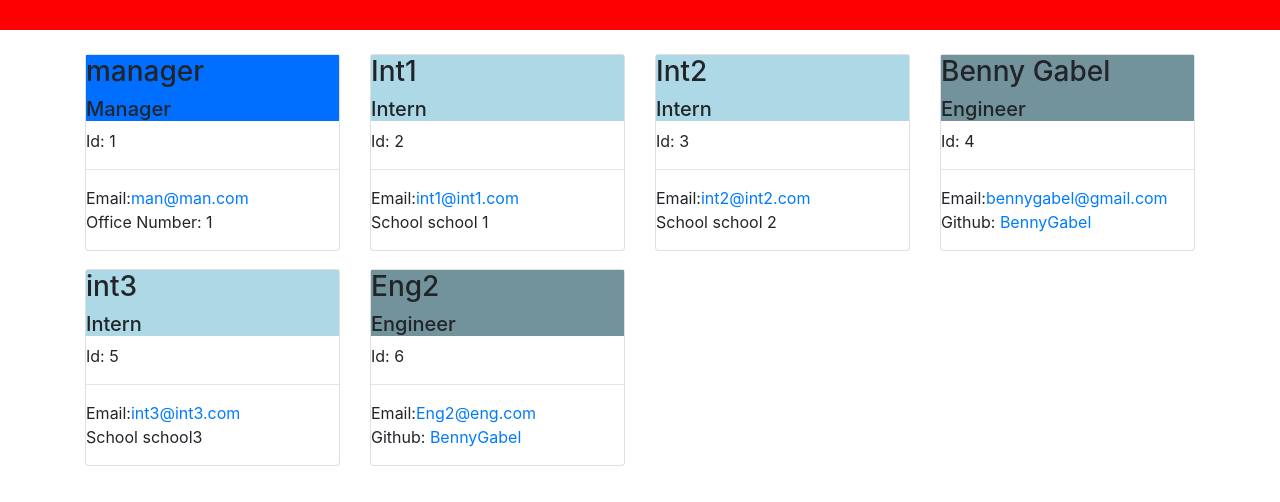
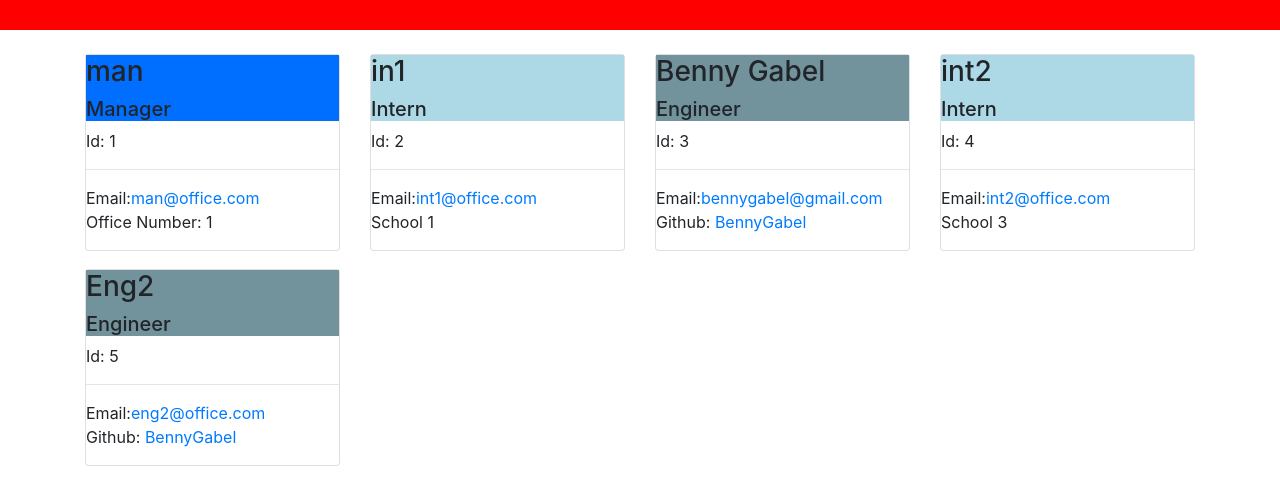
Before and after one commit to BennyGabel/team_generator, a website: page dist/index _ entry order.html in a window 1280 px wide. Shown: the part 70-572 px from the top of the page. Drawn offline with nearby package versions, Linux system fonts and the light colour scheme.

```diff
--- a/dist/index _ entry order.html
+++ b/dist/index _ entry order.html
@@ -23,13 +23,13 @@
                                     <div class="card">
                                         <div class="card-block">
                                             <div class="head-manager">
-                                                <h3>manager</h3>
+                                                <h3>man</h3>
                                                 <h5>Manager</h5>
                                             </div>
 
                                             <p>Id: 1</p>
                                             <hr>
-                                            Email:<a href="mailto:man@man.com">man@man.com</a>
+                                            Email:<a href="mailto:man@office.com">man@office.com</a>
                                             <p>Office Number: 1</p>
 
                                         </div>
@@ -39,27 +39,13 @@
                                     <div class="card">
                                         <div class="card-block">
                                             <div class="head-intern">
-                                                <h3>Int1</h3>
+                                                <h3>in1</h3>
                                                 <h5>Intern</h5>
                                             </div>
                                             <p>Id: 2</p>
                                             <hr>
-                                            Email:<a href="mailto:int1@int1.com">int1@int1.com</a>
-                                            <p>School school 1</p>
-                                        </div>
-                                    </div>
-                                </div>
-                                <div class="col-md-6 col-lg-3">
-                                    <div class="card">
-                                        <div class="card-block">
-                                            <div class="head-intern">
-                                                <h3>Int2</h3>
-                                                <h5>Intern</h5>
-                                            </div>
-                                            <p>Id: 3</p>
-                                            <hr>
-                                            Email:<a href="mailto:int2@int2.com">int2@int2.com</a>
-                                            <p>School school 2</p>
+                                            Email:<a href="mailto:int1@office.com">int1@office.com</a>
+                                            <p>School 1</p>
                                         </div>
                                     </div>
                                 </div>
@@ -70,7 +56,7 @@
                                                 <h3>Benny Gabel</h3>
                                                 <h5>Engineer</h5>
                                             </div>
-                                            <p>Id: 4</p>
+                                            <p>Id: 3</p>
                                             <hr>
                                             Email:<a href="mailto:bennygabel@gmail.com">bennygabel@gmail.com</a>
                                             <p>Github: <a href="https://github.com/BennyGabel" target="_blank">BennyGabel</a></p>
@@ -81,13 +67,13 @@
                                     <div class="card">
                                         <div class="card-block">
                                             <div class="head-intern">
-                                                <h3>int3</h3>
+                                                <h3>int2</h3>
                                                 <h5>Intern</h5>
                                             </div>
-                                            <p>Id: 5</p>
+                                            <p>Id: 4</p>
                                             <hr>
-                                            Email:<a href="mailto:int3@int3.com">int3@int3.com</a>
-                                            <p>School school3</p>
+                                            Email:<a href="mailto:int2@office.com">int2@office.com</a>
+                                            <p>School 3</p>
                                         </div>
                                     </div>
                                 </div>
@@ -98,9 +84,9 @@
                                                 <h3>Eng2</h3>
                                                 <h5>Engineer</h5>
                                             </div>
-                                            <p>Id: 6</p>
+                                            <p>Id: 5</p>
                                             <hr>
-                                            Email:<a href="mailto:Eng2@eng.com">Eng2@eng.com</a>
+                                            Email:<a href="mailto:eng2@office.com">eng2@office.com</a>
                                             <p>Github: <a href="https://github.com/BennyGabel" target="_blank">BennyGabel</a></p>
                                         </div>
                                     </div>
```
Also changed, not shown: dist/index2.html (renamed from dist/index _ sort.html, +9 -23 lines), dist/index _ sort by role.html (renamed from dist/index.html), screenshots/application.jpg (added), screenshots/employees by order entered.jpg (added), screenshots/employees sorted by Role.jpg (added).
